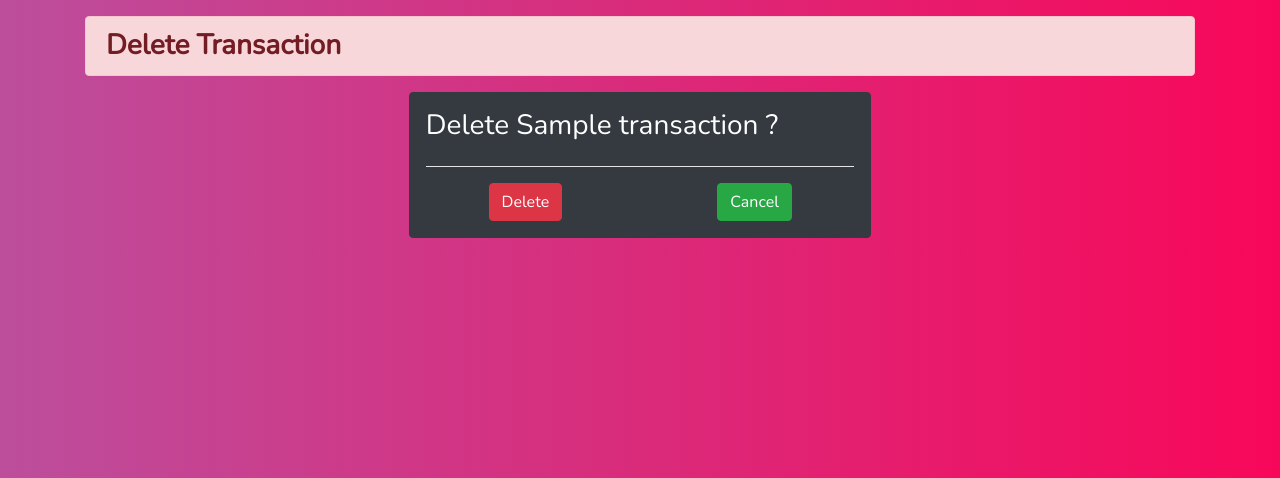
After one commit to Aasess/ExpenseTracker, a Django app: template expense/templates/expense/delete.html in a window 1280 px wide. The commit adds this page. Shown: the top 478 px of the page. Run offline with Django 3.2, Linux system fonts and the light colour scheme; the template is opened without the code that fills it: most values are stand-ins (such as "Sample title", 1, 10 or a date in 2020); some libraries are stand-ins or nearby versions.

Commit message:
delete page created

```diff
--- /dev/null
+++ b/expense/templates/expense/delete.html
@@ -0,0 +1,31 @@
+{% extends 'base.html' %}
+
+{% block title %}
+    delete - {{ transaction.transaction_name }}
+{% endblock %}
+
+{% block content %}
+
+<div class="container m-3 mx-auto text-white">
+    <h3 class="alert alert-danger"><strong>Delete Transaction</strong></h3>
+
+    <div class="col-5 mx-auto border border-dark rounded m-3 p-3 text-center bg-dark">
+        <form method="POST" action="{% url 'delete' transaction.id %}">
+            {% csrf_token %}
+            <div class="row mx-auto">
+                <H3>Delete {{transaction.transaction_name }} ?</H3>
+            </div>
+            <hr color="white"/>
+            <div class="row">
+                <div class="col-6">
+                    <input type="submit" class="btn btn-danger" value="Delete"/>
+                </div>
+                <div class="col-6">
+                    <a href="{% url 'history' %}" class="btn btn-success">Cancel</a>
+                </div>
+            </div>
+
+        </form>
+    </div>
+</div>
+{% endblock %}
--- a/expense/templates/expense/history.html
+++ b/expense/templates/expense/history.html
@@ -14,6 +14,7 @@
     </nav>
       <br/>
       <!--container-->
+
       <div class="container text-white">
         <h3><strong>HISTORY</strong></h3>
         <hr color="white"/>
@@ -30,7 +31,7 @@
           <tbody>
               {% for transaction in expense.all %}
             <tr/>
-              <td><span class="trash"><i class="fa fa-trash" title="Delete this transaction"></i></span> {{ transaction.datepretty }}</td>
+              <td><span class="trash"><a href="{% url 'delete' transaction.id %}" title="view all history"><i class="fa fa-trash" title="Delete this transaction"></i></a></span> {{ transaction.datepretty }}</td>
               <td>{{ transaction.transaction_name }}</td>
               <td class="text-left">{{ transaction.amount }}</td>
               <td><a href="{% url 'edit' transaction.id %}" title="Edit this transaction" class="ml-3 mr-4"><i class="fa fa-edit"></i></a></td>
--- a/expense/templates/expense/home.html
+++ b/expense/templates/expense/home.html
@@ -1,7 +1,7 @@
 {% extends 'base.html' %}
 
 {% block title %}
-    Expense Tracker
+    Home - Expense Tracker
 {% endblock %}
 
 {% block content %}
@@ -11,7 +11,7 @@
                <h2>Expense Tracker</h2>
            </div>
            <div class="col-5 mt-3 text-right">
-               <p><strong>YOUR BALANCE: <span>{{ balance }}</span></strong></p>
+               <p><strong>YOUR BALANCE:RS <span>{{ balance }}</span></strong></p>
            </div>
        </div>
 
--- a/expense/urls.py
+++ b/expense/urls.py
@@ -5,5 +5,6 @@ from . import views
 urlpatterns =[
     path('',views.home,name="home"),
     path('history/',views.history,name="history"),
-    path('history/edit/<int:transaction_id>',views.edit,name="edit")
+    path('history/edit/<int:transaction_id>',views.edit,name="edit"),
+    path('history/<int:transaction_id>/delete',views.delete,name="delete")
 ]
--- a/expensetracker/static/style.css
+++ b/expensetracker/static/style.css
@@ -63,6 +63,9 @@ a{
     color: white;
 }
 
+a:hover{
+    color:white;
+}
 .fa-plus{
     cursor: pointer;
 }
--- a/expensetracker/static/todo.js
+++ b/expensetracker/static/todo.js
@@ -1,17 +1,19 @@
 $(document).ready(function () {
     //for adding line-through
-    $("tr").on('click','td',function(e){
+    $("tr").on('click','td',function(){
         $(this).parent().toggleClass("listtext");
     });
 
 
-    //when span(delete icon) is pressed delete the list
+     //when span(delete icon) and edit icon is pressed ... don't show the line-through
     $('.trash').on('click',function(e){
-        $(this).parent().parent().fadeOut(500,function(){
-            $(this).remove();
-        });
         e.stopPropagation();
     });
+
+    $('.fa-edit').on('click',function(e){
+
+        e.stopPropagation();
+    })
 
 
     //for controlling create new todo
```
Also changed, not shown: expense/templates/expense/edit.html (+6 -2 lines), expense/views.py (+13 -0 lines), static/style.css (+11 -2 lines), static/todo.js (+13 -9 lines).
